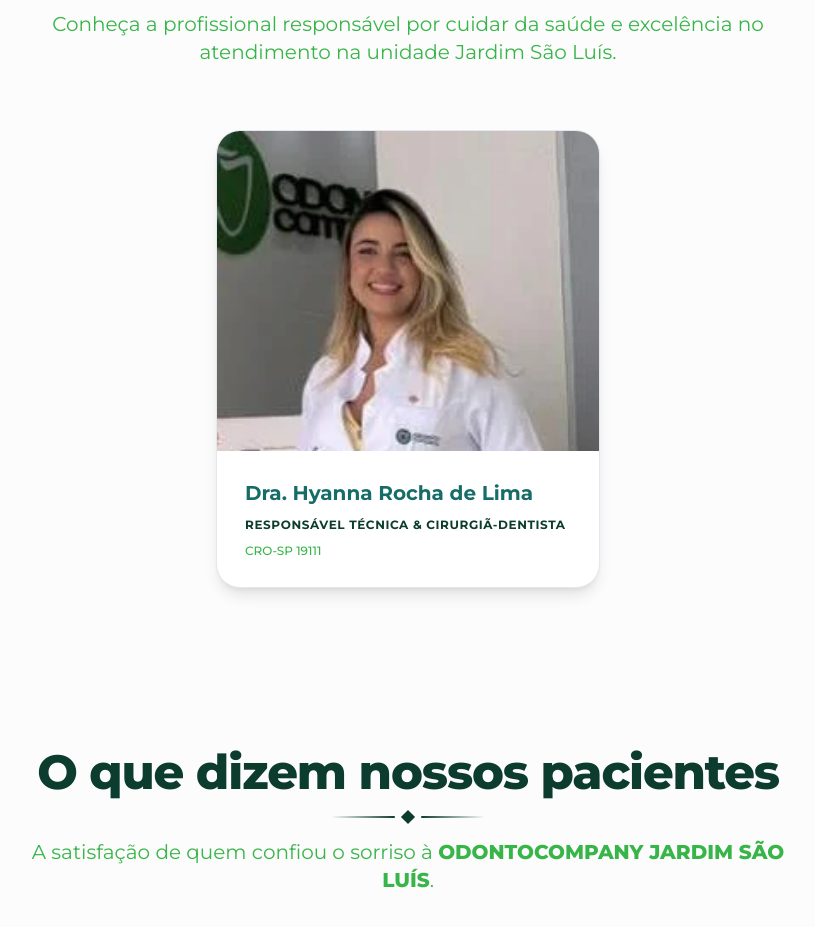
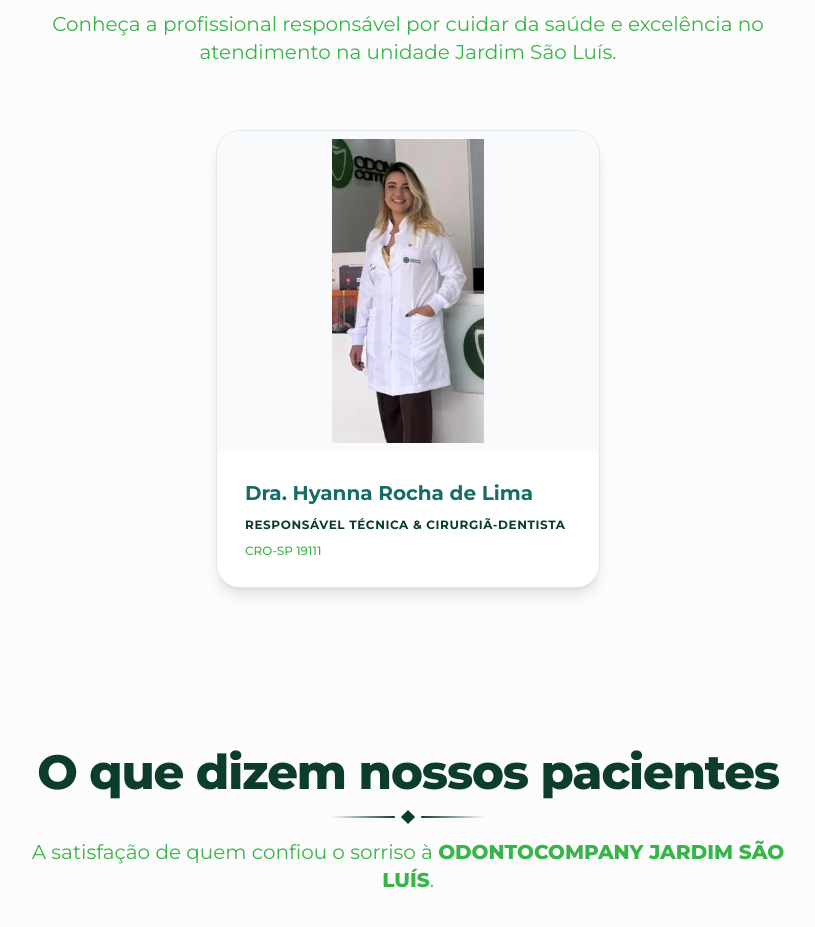
Before and after one commit to gerentebihmark-hub/odc-franquados-lp-jd-sao-luiz-op7, a React (Vite) app: page / in a window 1280 px wide. Shown: the part 4660-5587 px from the top of the page, without its empty margins (232-1047 px from the left). Built offline with nearby package versions, Linux system fonts and the light colour scheme.

Commit message:
fix: show dentist photo without zoom or crop using object-contain

```diff
--- a/src/App.tsx
+++ b/src/App.tsx
@@ -615,13 +615,13 @@
                   key={i}
                   className="bg-white rounded-3xl overflow-hidden border border-neutral-border shadow-lg max-w-sm w-full transition-all duration-300 hover:shadow-xl hover:-translate-y-1 text-left"
                 >
-                  <div className="h-80 overflow-hidden relative bg-slate-100">
+                  <div className="h-80 overflow-hidden relative bg-slate-50 flex items-center justify-center p-2">
                     <img
                       src={dentist.photoUrl}
                       alt={dentist.name}
                       loading="lazy"
                       decoding="async"
-                      className="w-full h-full object-cover object-top hover:scale-105 transition-transform duration-500"
+                      className="w-full h-full object-contain"
                     />
                   </div>
                   <div className="p-7 space-y-2.5">
```
